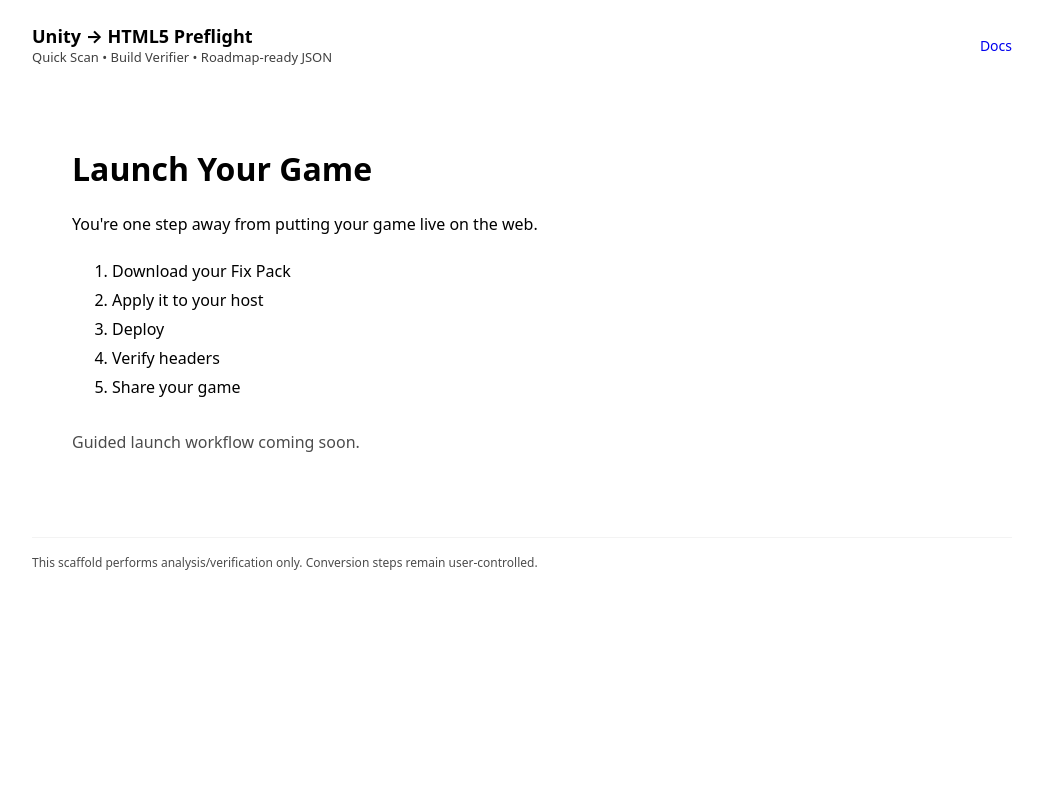
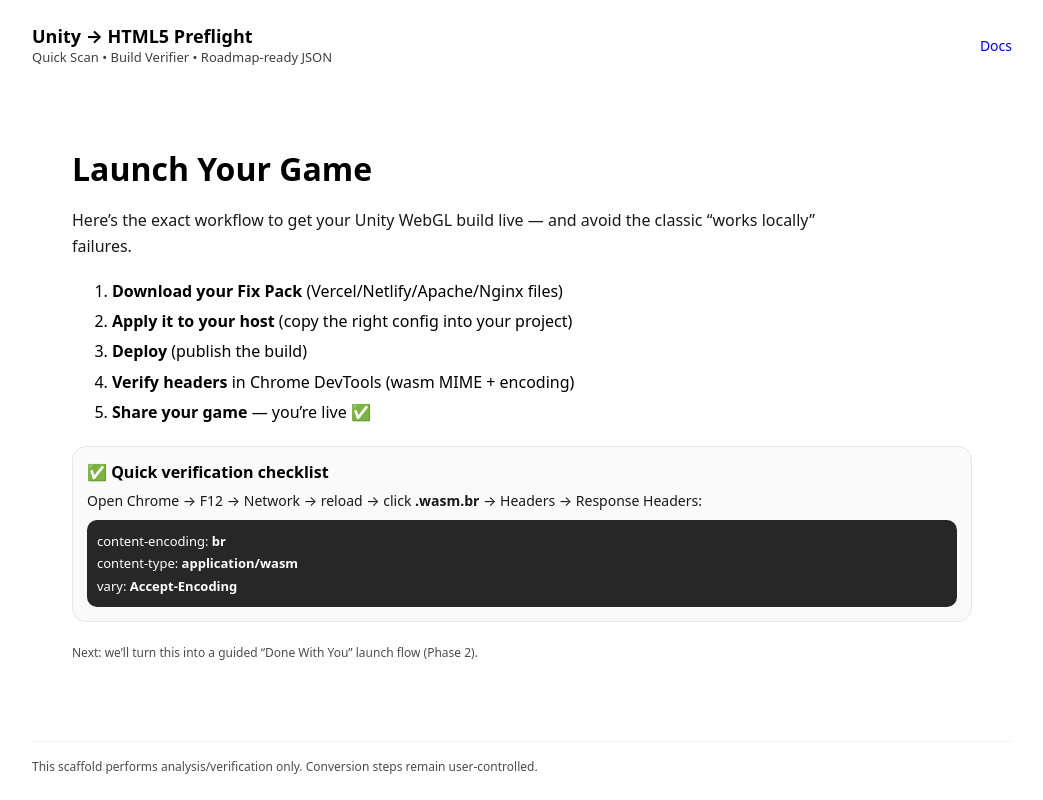
Before and after one commit to McBInc/unity-html5-studio-v3, a Next.js app: page /launch in a window 1280 px wide. Shown: the whole page, without its empty margins (118-1161 px from the left). Built offline with nearby package versions, Linux system fonts and the light colour scheme.

Commit message:
Improve launch success page and document project status

```diff
--- a/src/app/launch/page.tsx
+++ b/src/app/launch/page.tsx
@@ -1,22 +1,102 @@
-export default function LaunchPage() {
+export default async function LaunchPage({
+  searchParams,
+}: {
+  searchParams: Promise<{ success?: string; canceled?: string; session_id?: string }>;
+}) {
+  const sp = await searchParams;
+  const success = sp?.success === "1";
+  const canceled = sp?.canceled === "1";
+  const sessionId = sp?.session_id;
+
   return (
     <div style={{ maxWidth: 900, margin: "40px auto", padding: 20 }}>
-      <h1>Launch Your Game</h1>
+      <h1 style={{ marginBottom: 6 }}>Launch Your Game</h1>
 
-      <p style={{ maxWidth: 700, lineHeight: 1.6 }}>
-        You're one step away from putting your game live on the web.
+      {success && (
+        <div
+          style={{
+            marginTop: 16,
+            padding: 14,
+            border: "1px solid #86efac",
+            background: "#f0fdf4",
+            borderRadius: 14,
+          }}
+        >
+          <div style={{ fontWeight: 900 }}>✅ Payment confirmed</div>
+          <div style={{ marginTop: 6, opacity: 0.9, lineHeight: 1.6 }}>
+            You’re officially in launch mode. Next: apply the Fix Pack to your host and verify headers.
+          </div>
+
+          {sessionId && (
+            <div style={{ marginTop: 10, fontSize: 12, opacity: 0.7 }}>
+              Session: <code>{sessionId}</code>
+            </div>
+          )}
+        </div>
+      )}
+
+      {canceled && (
+        <div
+          style={{
+            marginTop: 16,
+            padding: 14,
+            border: "1px solid #fca5a5",
+            background: "#fef2f2",
+            borderRadius: 14,
+            color: "#991b1b",
+          }}
+        >
+          <div style={{ fontWeight: 900 }}>Checkout canceled</div>
+          <div style={{ marginTop: 6, opacity: 0.9, lineHeight: 1.6 }}>
+            No worries — you can try again anytime from the Pricing page.
+          </div>
+        </div>
+      )}
+
+      <p style={{ maxWidth: 760, lineHeight: 1.6, marginTop: 18, opacity: 0.9 }}>
+        Here’s the exact workflow to get your Unity WebGL build live — and avoid the classic “works locally” failures.
       </p>
 
-      <ol style={{ marginTop: 20, lineHeight: 1.8 }}>
-        <li>Download your Fix Pack</li>
-        <li>Apply it to your host</li>
-        <li>Deploy</li>
-        <li>Verify headers</li>
-        <li>Share your game</li>
+      <ol style={{ marginTop: 16, lineHeight: 1.9 }}>
+        <li>
+          <b>Download your Fix Pack</b> (Vercel/Netlify/Apache/Nginx files)
+        </li>
+        <li>
+          <b>Apply it to your host</b> (copy the right config into your project)
+        </li>
+        <li>
+          <b>Deploy</b> (publish the build)
+        </li>
+        <li>
+          <b>Verify headers</b> in Chrome DevTools (wasm MIME + encoding)
+        </li>
+        <li>
+          <b>Share your game</b> — you’re live ✅
+        </li>
       </ol>
 
-      <p style={{ marginTop: 30, opacity: 0.7 }}>
-        Guided launch workflow coming soon.
+      <div
+        style={{
+          marginTop: 18,
+          padding: 14,
+          border: "1px solid #e5e7eb",
+          borderRadius: 14,
+          background: "#fafafa",
+        }}
+      >
+        <div style={{ fontWeight: 900, marginBottom: 6 }}>✅ Quick verification checklist</div>
+        <div style={{ lineHeight: 1.7, fontSize: 14, opacity: 0.9 }}>
+          Open Chrome → F12 → Network → reload → click <b>.wasm.br</b> → Headers → Response Headers:
+          <div style={{ marginTop: 8, padding: 10, background: "#111", color: "#fff", borderRadius: 10, fontSize: 13 }}>
+            <div>content-encoding: <b>br</b></div>
+            <div>content-type: <b>application/wasm</b></div>
+            <div>vary: <b>Accept-Encoding</b></div>
+          </div>
+        </div>
+      </div>
+
+      <p style={{ marginTop: 22, fontSize: 12, opacity: 0.7 }}>
+        Next: we’ll turn this into a guided “Done With You” launch flow (Phase 2).
       </p>
     </div>
   );
```
Also changed, not shown: 1 other file (tests, documents, lock files or other folders).
